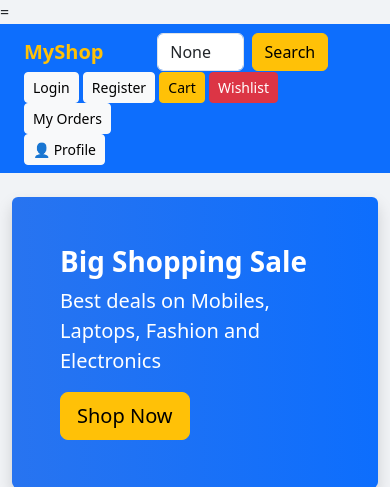
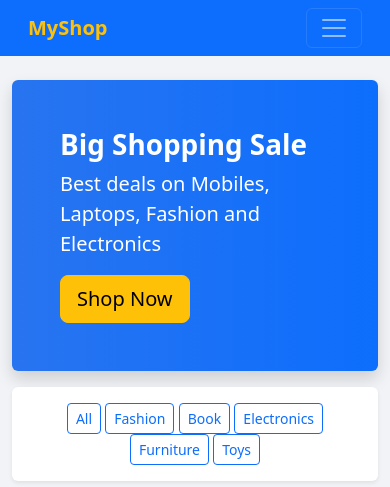
Before and after one commit to anjali1310-ux/ecommerce_project, a Django app: page / in a window 390 px wide. Shown: the top 487 px of the page. Run offline with Django 5.2, Linux system fonts and the light colour scheme; data comes from the database, SQL or seed files in the repository.

Commit message:
Mobile navbar fix

```diff
--- a/shop/templates/home.html
+++ b/shop/templates/home.html
@@ -8,27 +8,41 @@
 
     <link href="https://cdn.jsdelivr.net/npm/bootstrap@5.3.3/dist/css/bootstrap.min.css" rel="stylesheet">
 </head>
-=
+
+<script src="https://cdn.jsdelivr.net/npm/bootstrap@5.3.3/dist/js/bootstrap.bundle.min.js"></script>
 
 <body style="background-color:#f1f3f6;">
 
-    <nav class="navbar navbar-expand-lg navbar-dark bg-primary px-4">
+    <nav class="navbar navbar-expand-lg navbar-dark bg-primary px-3">
+        <div class="container-fluid">
+
             <a class="navbar-brand fw-bold text-warning" href="/">
                 MyShop
             </a>
 
-        <form class="d-flex mx-auto w-50" method="GET">
-            <input class="form-control me-2" type="text" name="q" placeholder="Search for products" value="{{ query }}">
+            <button class="navbar-toggler" type="button" data-bs-toggle="collapse" data-bs-target="#navbarMenu">
+                <span class="navbar-toggler-icon"></span>
+            </button>
+
+            <div class="collapse navbar-collapse mt-2 mt-lg-0" id="navbarMenu">
+
+                <form class="d-flex mx-lg-auto my-2 my-lg-0 w-100 w-lg-50" method="GET">
+                    <input class="form-control me-2" type="text" name="q" placeholder="Search products"
+                        value="{{ query }}">
                     <button class="btn btn-warning" type="submit">Search</button>
                 </form>
 
-        <div>
+                <div class="d-flex flex-column flex-lg-row gap-2 ms-lg-3">
                     <a class="btn btn-light btn-sm" href="/login/">Login</a>
                     <a class="btn btn-light btn-sm" href="/register/">Register</a>
                     <a class="btn btn-warning btn-sm" href="/cart/">Cart</a>
                     <a class="btn btn-danger btn-sm" href="/my-wishlist/">Wishlist</a>
                     <a class="btn btn-light btn-sm" href="/my-orders/">My Orders</a>
-        </div><a class="btn btn-light btn-sm" href="/profile/">👤 Profile</a>
+                    <a class="btn btn-light btn-sm" href="/profile/">👤 Profile</a>
+                </div>
+
+            </div>
+        </div>
     </nav>
     <div class="container mt-4">
         <div class="p-5 rounded shadow text-white" style="background: linear-gradient(90deg, #2874f0, #0d6efd);">
```
Lines whose indentation alone changed are shown as unchanged.
